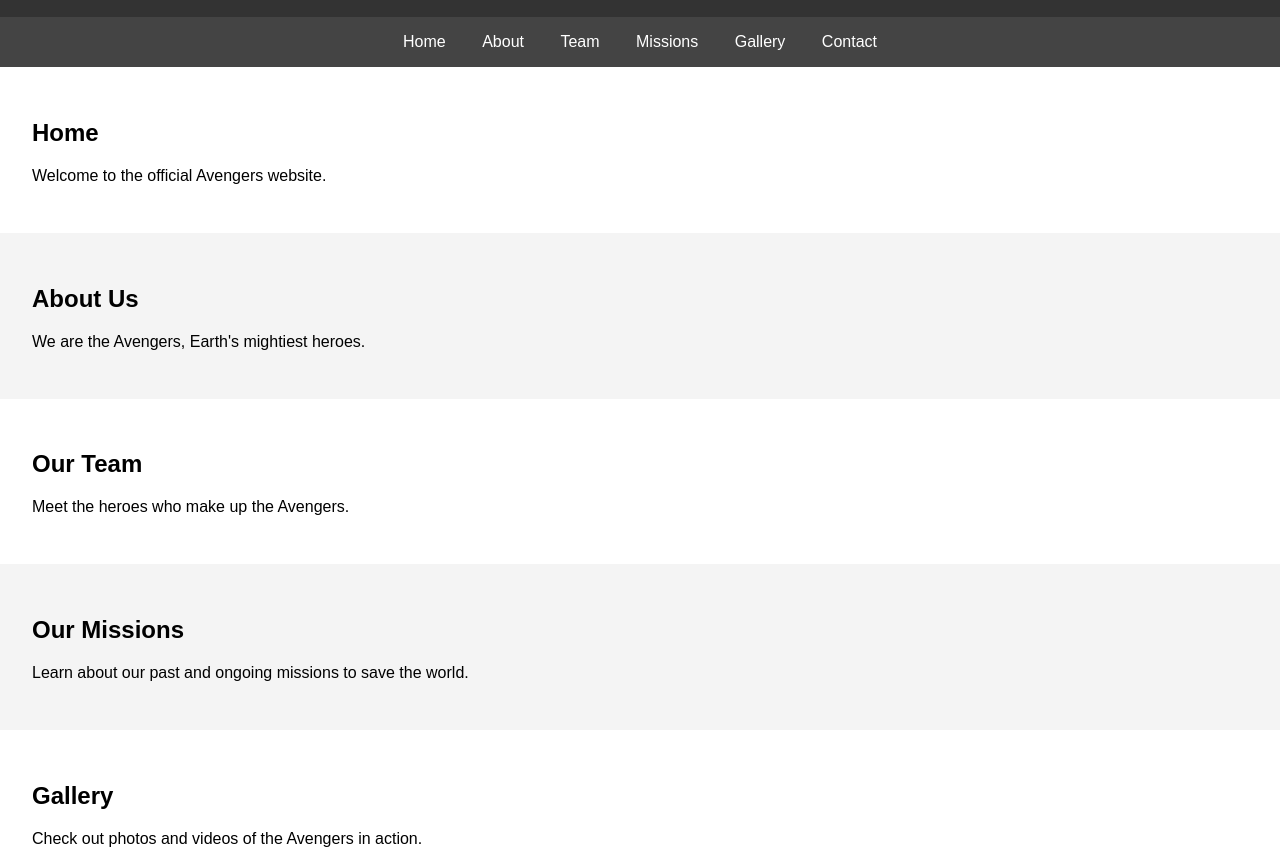
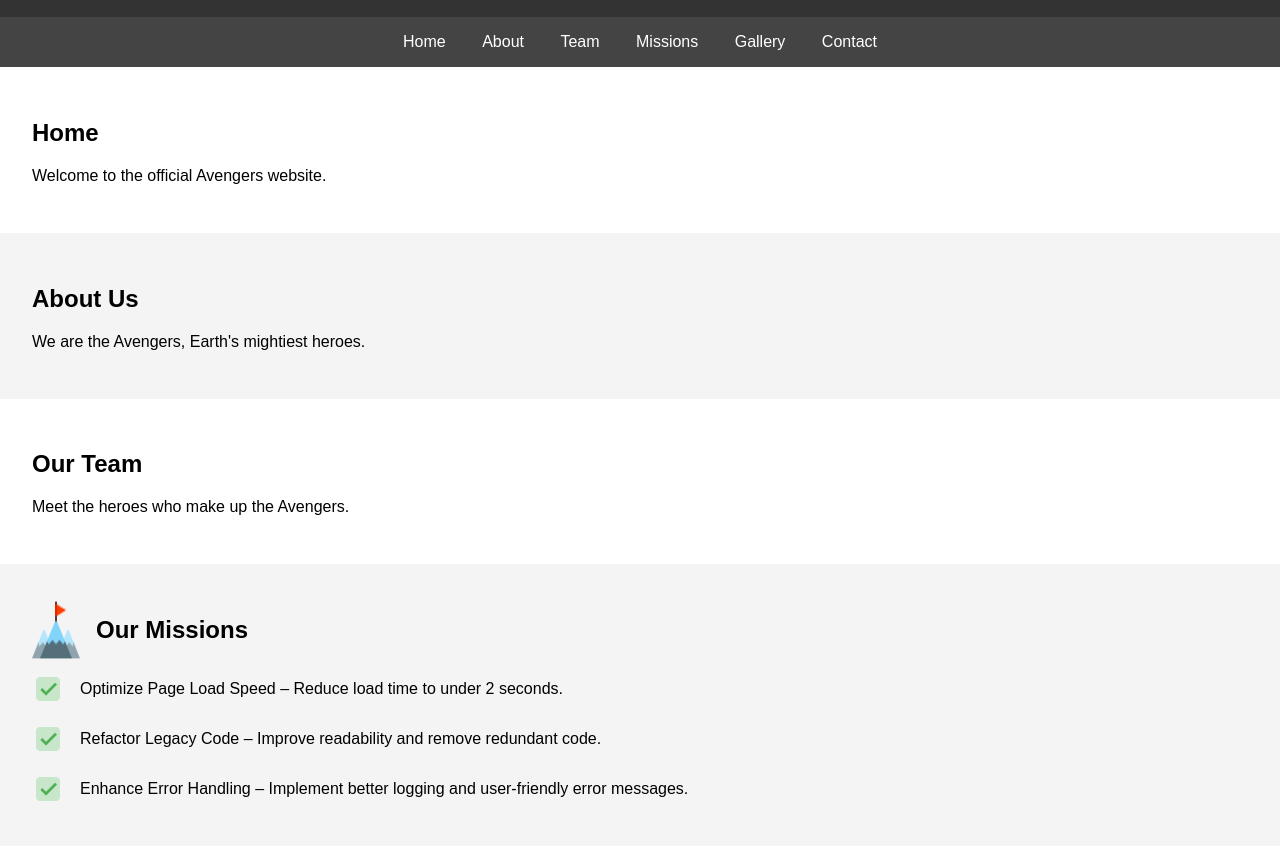
Before and after one commit to imtiaz-zihad/Team-Avengers, a plain HTML site: page index.html in a window 1280 px wide. Shown: the part 95-952 px from the top of the page. Drawn offline with Linux system fonts and the light colour scheme.

Commit message:
some missions added by md jane

```diff
--- a/index.html
+++ b/index.html
@@ -31,9 +31,24 @@
       <p>Meet the heroes who make up the Avengers.</p>
     </section>
     <section id="missions">
-      <h2>Our Missions</h2>
-      <p>Learn about our past and ongoing missions to save the world.</p>
+      <div class="missions-heading">
+        <img src="./assets/icons/icons8-mission-48.png">
+        <h2>Our Missions</h2>
+      </div>
+      <div class="mission">
+        <img class="mission-tick" src="./assets/icons/icons8-tick-48.png" alt="">
+        <p >Optimize Page Load Speed – Reduce load time to under 2 seconds.</p>
+      </div>
+      <div class="mission">
+        <img class="mission-tick" src="./assets/icons/icons8-tick-48.png" alt="">
+        <p >Refactor Legacy Code – Improve readability and remove redundant code.</p>
+      </div>
+      <div class="mission">
+        <img class="mission-tick" src="./assets/icons/icons8-tick-48.png" alt="">
+        <p >Enhance Error Handling – Implement better logging and user-friendly error messages.</p>
+      </div>
     </section>
+
     <section id="gallery">
       <h2>Gallery</h2>
       <p>Check out photos and videos of the Avengers in action.</p>
--- a/style.css
+++ b/style.css
@@ -31,3 +31,17 @@
 section:nth-child(even) {
     background-color: #f4f4f4;
 }
+
+.missions-heading{
+    display: flex;
+    gap: 1rem;
+}
+.mission{
+    display: flex;
+    justify-items: center;
+    gap: 1rem;
+}
+.mission-tick{
+    width: 2rem;
+    object-fit: contain;
+}
```
Also changed, not shown: assets/icons/icons8-mission-48.png (added), assets/icons/icons8-mission-96.png (added), assets/icons/icons8-tick-48.png (added).
